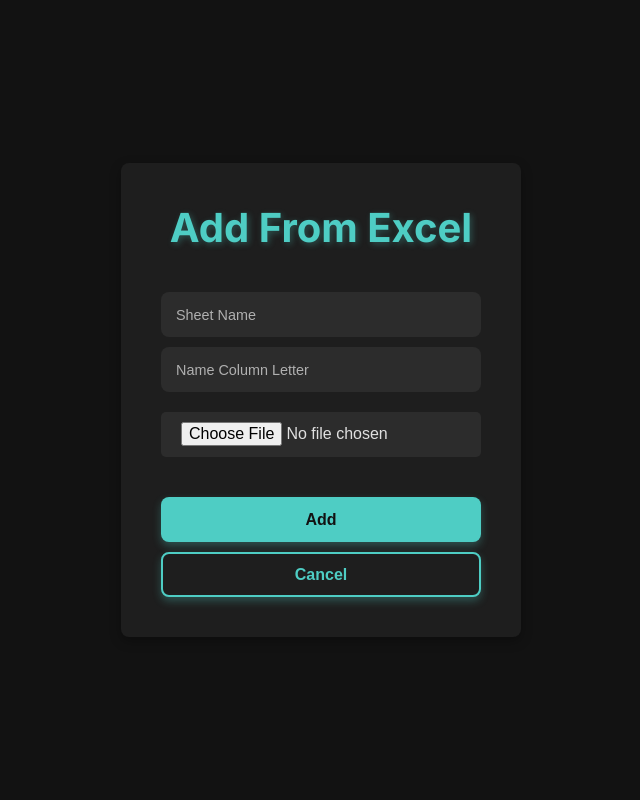
After one commit to SEPAD-Project/WebApplication, a Flask app: page /panel/classes/add_from_excel in a window 1280 px wide. The commit adds this page. Shown: the whole page, without its empty margins (319-959 px from the left). Run offline with Flask 3, Linux system fonts and the light colour scheme; the visitor is signed in with stand-in values (Sample User, id 1).

```diff
--- a/app/routes/class_routes.py
+++ b/app/routes/class_routes.py
@@ -4,6 +4,7 @@ from app.models._class import Class
 from app.models.student import Student
 from app.models.teacher import Teacher
 from app.utils.generate_class_code import generate_class_code
+from app.utils.excel_reading import add_classes
 from app.server_side.directory_manager import create_class, edit_class, delete_class
 
 from flask import Blueprint, redirect, render_template, request, url_for
@@ -71,6 +72,50 @@ def go_to_add_class():
     # for GET: show the html form for add class
     else:
         return render_template('class/add_class.html')
+
+
+@bp.route('/panel/classes/add_from_excel', methods=['GET', 'POST'])
+@login_required
+def go_to_add_from_excel():
+    if request.method == 'POST':
+        classes = Class.query.filter(Class.school_code==current_user.school_code).all()
+        classes_name = [class_.class_name for class_ in classes]
+
+        file = request.files["file_input"]
+        sheet_name = request.form["sheet"]
+        name_letter = request.form["name"]
+
+        file.save("classes.xlsx")
+        result = add_classes('classes.xlsx', sheet_name, name_letter, classes_name)
+
+        if result == 'sheet_not_found':
+            text = "Please review your input for sheet name."
+            return redirect(url_for("class_routes.go_to_error_in_excel", text=text))
+
+        if result == 'bad_column_letter':
+            text = "Please review your input for column letters."
+            return redirect(url_for("class_routes.go_to_error_in_excel", text=text))
+
+        if isinstance(result, tuple):
+            if result[0] == "bad_format":
+                text = f"Please review the cell { result[1] }, { result[2] } because bad data format."
+            elif result[0] == "duplicated_name":
+                text = f"Please review the cell { result[1] }, { result[2] } because duplicated value."
+            else:
+                text = f"Please review the cell { result[1] }, { result[2] } because unknown trouble."
+
+            return redirect(url_for("class_routes.go_to_error_in_excel", text=text))
+
+
+        for class_ in result:
+            new_class = Class(class_name=class_['name'], class_code=class_['code'], school_code=current_user.school_code, teachers='[]')
+            db.session.add(new_class)
+        db.session.commit()
+
+        return redirect(url_for('class_routes.go_to_panel_classes'))
+
+    else:
+        return render_template("class/add_from_excel.html")
 
 
 @bp.route('/panel/classes/edit_class/<class_name>', methods=['GET', 'POST'])
@@ -208,3 +253,9 @@ def go_to_unknown_class_info():
 @login_required
 def go_to_duplicated_class_info():
     return render_template('class/duplicated_class_info.html')
+
+
+@bp.route("/panel/classes/error_in_excel/<text>", methods=['GET', 'POST'])
+@login_required
+def go_to_error_in_excel(text):
+    return render_template('class/error_in_excel.html', text=text)
--- /dev/null
+++ b/app/static/css/class/add_from_excel.css
@@ -0,0 +1,126 @@
+/* General Reset */
+* {
+    box-sizing: border-box;
+    margin: 0;
+    padding: 0;
+}
+
+/* General Styles */
+body {
+    align-items: center;
+    background-color: #121212; /* Dark Background */
+    color: #E0E0E0; /* Light Text */
+    display: flex;
+    font-family: 'Inter', sans-serif;
+    height: 100vh;
+    justify-content: center;
+    margin: 0;
+    text-align: center;
+}
+
+/* Add Student Form */
+.add-class-form {
+    align-items: center;
+    background-color: #1E1E1E; /* Soft Dark Grey */
+    border-radius: 8px;
+    box-shadow: 0 4px 12px rgba(0, 0, 0, 0.3); /* Subtle Shadow */
+    display: flex;
+    flex-direction: column;
+    padding: 40px;
+    width: 400px;
+}
+
+/* Form Title */
+.form-title {
+    color: #4ECDC4; /* Accent Teal */
+    font-size: 2.5rem;
+    font-weight: bold;
+    margin-bottom: 40px;
+    text-shadow: 2px 2px 6px rgba(78, 205, 196, 0.3); /* Subtle Shadow */
+}
+
+/* Input Fields */
+input {
+    background-color: #2C2C2C; /* Muted Blue-Grey */
+    border: none;
+    border-radius: 8px;
+    color: #E0E0E0; /* Light Text */
+    font-size: 1rem;
+    height: 45px;
+    margin-bottom: 10px;
+    padding: 0 15px;
+    transition: background-color 0.3s ease-in-out;
+    width: 100%;
+}
+
+input::placeholder {
+    color: #B0B0B0; /* Subtle Placeholder Text */
+    font-size: 0.9rem;
+}
+
+input[type="text"]:hover {
+    background-color: #333333; /* Slightly Darker Grey */
+}
+
+input[type="text"]:focus {
+    background-color: #333333; /* Slightly Darker Grey */
+    outline: none;
+}
+
+.file_input {
+    margin-top: 10px;
+    padding: 10px 20px;
+    border: none;
+    border-radius: 5px;
+    cursor: pointer;
+}
+
+
+/* Button Group */
+.button-group {
+    align-items: center;
+    display: flex;
+    flex-direction: column;
+    gap: 10px;
+    margin-top: 30px;
+    width: 100%;
+}
+
+/* Action Buttons */
+.action-button {
+    background: #4ECDC4; /* Accent Teal */
+    border: none;
+    border-radius: 8px;
+    box-shadow: 0 4px 8px rgba(78, 205, 196, 0.3); /* Subtle Shadow */
+    color: #121212; /* Dark Background */
+    cursor: pointer;
+    font-size: 1rem;
+    font-weight: bold;
+    height: 45px;
+    transition: background-color 0.3s ease-in-out, box-shadow 0.3s ease-in-out;
+    width: 100%;
+}
+
+.action-button:hover {
+    background-color: #B3C8CF; /* Pale Blue */
+    box-shadow: 0 6px 12px rgba(179, 200, 207, 0.3); /* Subtle Shadow */
+}
+
+/* Cancel Button */
+.cancel-btn {
+    background: #1E1E1E; /* Soft Dark Grey */
+    border: 2px solid #4ECDC4; /* Accent Teal */
+    border-radius: 8px;
+    color: #4ECDC4; /* Accent Teal */
+    transition: background-color 0.3s ease-in-out, border-color 0.3s ease-in-out, color 0.3s ease-in-out;
+}
+
+.cancel-btn:hover {
+    background-color: #B3C8CF; /* Pale Blue */
+    border-color: #B3C8CF; /* Pale Blue */
+    color: #121212; /* Dark Background */
+}
+
+a {
+    width: 100%;
+}
--- /dev/null
+++ b/app/templates/class/add_from_excel.html
@@ -0,0 +1,26 @@
+<!DOCTYPE html>
+<html lang="en">
+<head>
+    <meta charset="UTF-8">
+    <meta http-equiv="X-UA-Compatible" content="IE=edge">
+    <meta name="viewport" content="width=device-width, initial-scale=1.0">
+    <title>Add Student - SAP</title>
+    <link rel="icon" type="image/x-icon" href="../static/icons/icon.ico">
+    <link rel="stylesheet" href="{{ url_for('static', filename='css/class/add_from_excel.css') }}">
+    <link href="https://fonts.googleapis.com/css2?family=Inter:wght@400;500;700&display=swap" rel="stylesheet">
+</head>
+<body>
+    <!-- Add Student Form -->
+    <form method="POST" action="{{ url_for('class_routes.go_to_add_from_excel') }}" class="add-class-form" enctype="multipart/form-data">
+        <h1 class="form-title">Add From Excel</h1>
+        <input type="text" placeholder="Sheet Name" name="sheet" required>
+        <input type="text" placeholder="Name Column Letter" name="name" required>
+        <input type="file" class="file_input" name="file_input" accept=".xlsx" required>
+
+        <div class="button-group">
+            <button type="submit" class="action-button submit-btn">Add</button>
+            <a href='{{ url_for("class_routes.go_to_panel_classes") }}'><button type="button" class="action-button cancel-btn">Cancel</button></a>
+        </div>
+    </form>
+</body>
+</html>
--- a/app/templates/class/classes.html
+++ b/app/templates/class/classes.html
@@ -24,7 +24,10 @@
     <div class="content-area">
         <div class="header">
             <h1>Manage Classes</h1>
-            <a href="{{ url_for('class_routes.go_to_add_class') }}" class="add-class-button">Add Class</a>
+            <div class="button-group">
+                <a class="add-excel" href="{{ url_for('class_routes.go_to_add_from_excel') }}">Add from Excel</a>
+                <a href="{{ url_for('class_routes.go_to_add_class') }}" class="add-class-button">Add Class</a>
+            </div>
         </div>
 
         <!-- Search Section -->
```
Also changed, not shown: app/static/css/class/classes.css (+26 -0 lines), app/static/css/class/error_in_excel.css (added, +67 -0 lines), app/templates/class/error_in_excel.html (added, +25 -0 lines), app/utils/excel_reading.py (+29 -0 lines), 1 other file.
